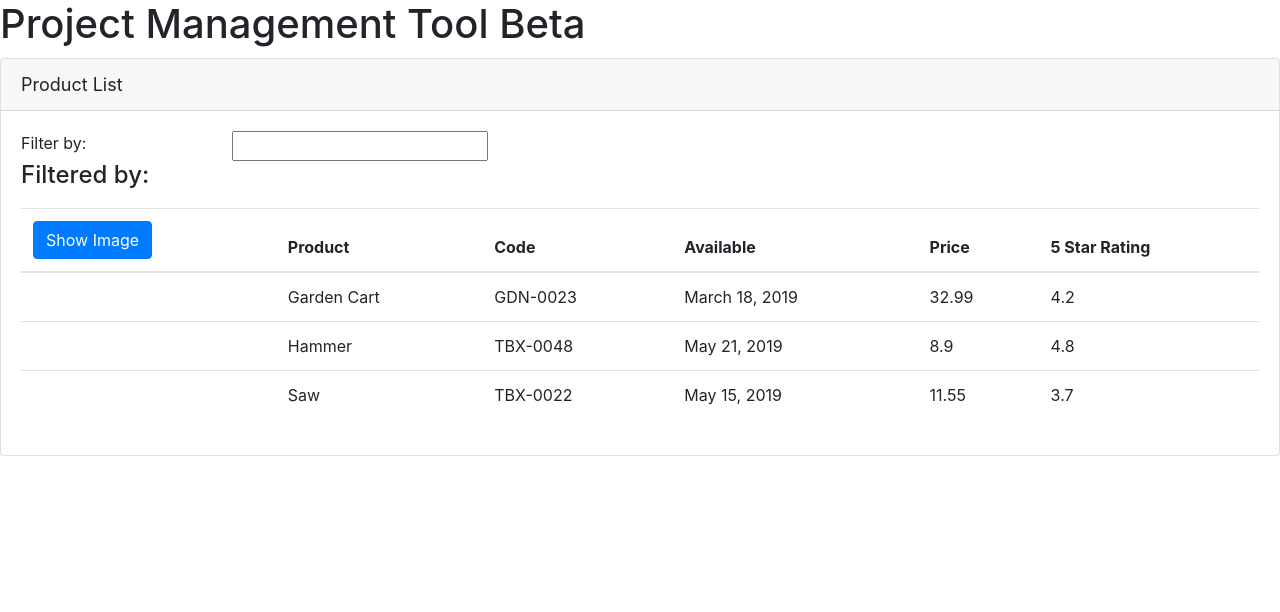
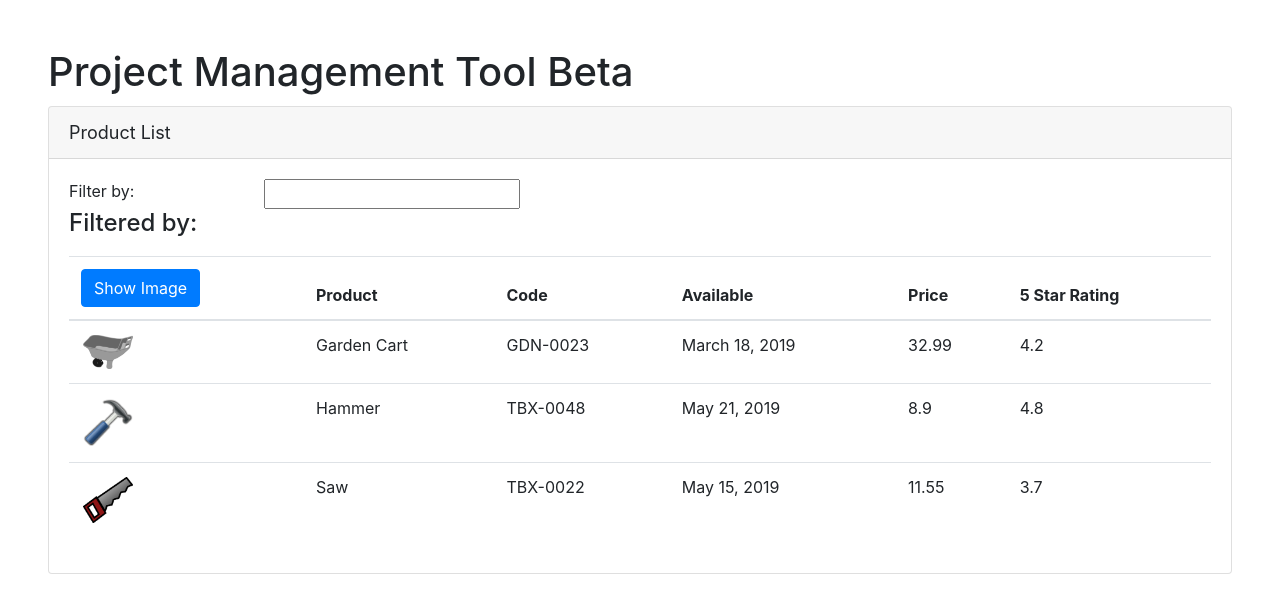
Before and after one commit to pkgamma/angular-exercise, an Angular app in the folder angular-pm-tool/: page / in a window 1280 px wide. Shown: the top 612 px of the page. Built offline with nearby package versions, Linux system fonts and the light colour scheme.

Commit message:
one way data binding for pics done

```diff
--- a/angular-pm-tool/src/app/app.component.ts
+++ b/angular-pm-tool/src/app/app.component.ts
@@ -3,7 +3,7 @@
 @Component({
   selector: 'pm-root',
   template:  `
-  <div>
+  <div class = 'm-5'>
   <h1>{{pageTitle}}</h1>
   <pm-products></pm-products>
   </div>
--- a/angular-pm-tool/src/app/products/product-list.component.html
+++ b/angular-pm-tool/src/app/products/product-list.component.html
@@ -30,7 +30,12 @@
                 </thead>
                 <tbody>
                     <tr *ngFor = 'let product of products'>
-                        <td></td>
+                        <td>
+                            <img [src] = 'product.imageUrl'
+                            [title] = 'product.productName'
+                            [style.width.px] = 'imageWidth'
+                            [style.margin.px] = 'imageMargin'>
+                        </td>
                         <td>{{product.productName}}</td>
                         <td>{{product.productCode}}</td>
                         <td>{{product.releaseDate}}</td>
--- a/angular-pm-tool/src/app/products/product-list.component.ts
+++ b/angular-pm-tool/src/app/products/product-list.component.ts
@@ -6,6 +6,8 @@
 })
 export class ProductListComponent {
     pageTitle: string = "Product List";
+    imageWidth: number = 50;
+    imageMargin: number = 2;
     products: any[] = [
         {
             "productId": 2,
```
